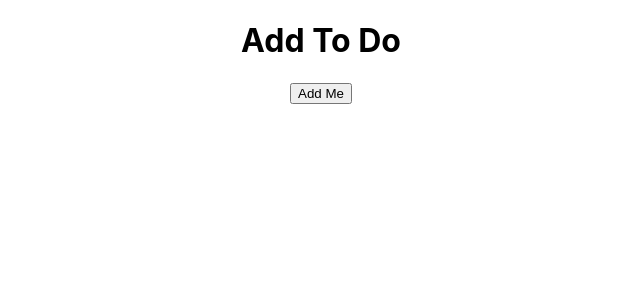
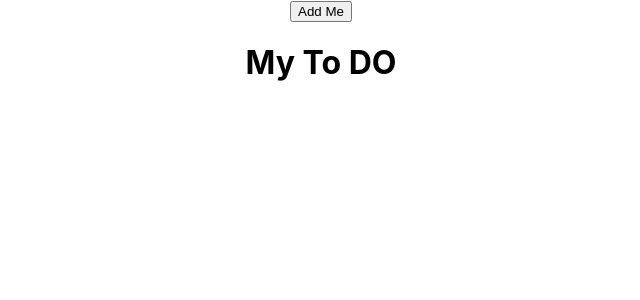
Before and after one commit to jasonawise/ToDo, a React (Create React App) app: page / in a window 1280 px wide. Both pictures are taken after a click on the button "Add Me". Shown: the top 300 px of the page, without its empty margins (319-959 px from the left). Built offline with nearby package versions, Linux system fonts and the light colour scheme.

Commit message:
created the ability to dispatch an action from one compoenent to the other

```diff
--- a/src/App.js
+++ b/src/App.js
@@ -5,6 +5,7 @@ import "./App.css";
 import { Provider } from "react-redux";
 import { composeWithDevTools } from "redux-devtools-extension";
 import AddToDo from "./modules/AddToDo/AddToDo";
+import ToDoList from "./modules/ToDoList/ToDoList";
 
 const store = createStore(
     rootReducer,
@@ -17,6 +18,7 @@ function App() {
     <Provider store={store}>
       <div className="App">
         <AddToDo />
+        <ToDoList/>
       </div>
     </Provider>
   );
--- a/src/modules/AddToDo/AddToDo.js
+++ b/src/modules/AddToDo/AddToDo.js
@@ -1,21 +1,18 @@
-import React, { Component } from "react";
+import React from "react";
 import { connect } from "react-redux";
 import { bindActionCreators } from "redux";
 import { addToDo } from "./actions/actions";
 
-const AddToDo = ({ messageVisibility, addToDo }) => {
+const AddToDo = ({ addToDo }) => {
     return (
         <div>
-            {messageVisibility &&
-                <h1>Add To Do</h1>
-            }
             <button onClick={addToDo}>Add Me</button>
         </div>
     );
 };
 
 const mapStateToProps = state => ({
-    messageVisibility: state.message.messageVisibility,
+    // messageVisibility: state.message.messageVisibility,
 });
 
 const mapDispatchToProps = dispatch => bindActionCreators({ addToDo, }, dispatch);
--- a/src/modules/ToDoList/ToDoList.js
+++ b/src/modules/ToDoList/ToDoList.js
@@ -0,0 +1,18 @@
+import React from 'react';
+import { connect } from "react-redux";
+
+const ToDoList = ({ messageVisibility }) => {
+    return (
+        <div>
+            { messageVisibility &&
+                <h1>My To DO</h1>
+            }
+        </div>
+    );
+};
+
+const mapStateToProps = state => ({
+    messageVisibility: state.message.messageVisibility,
+});
+
+export default connect(mapStateToProps)(ToDoList);
```
